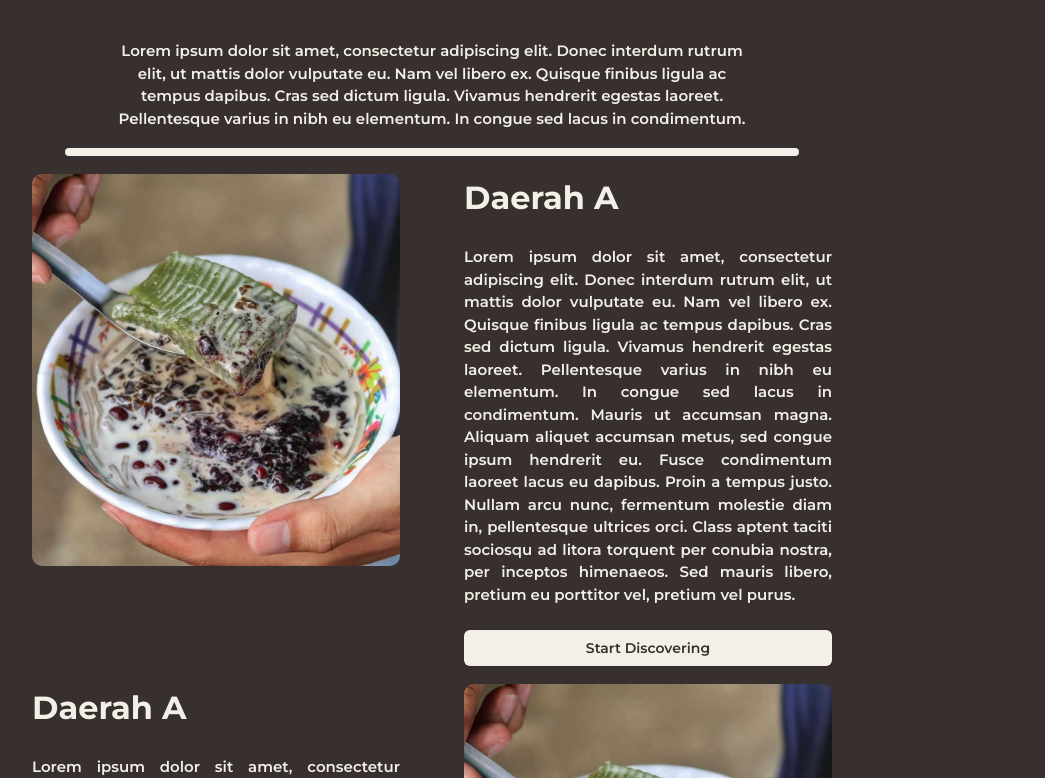
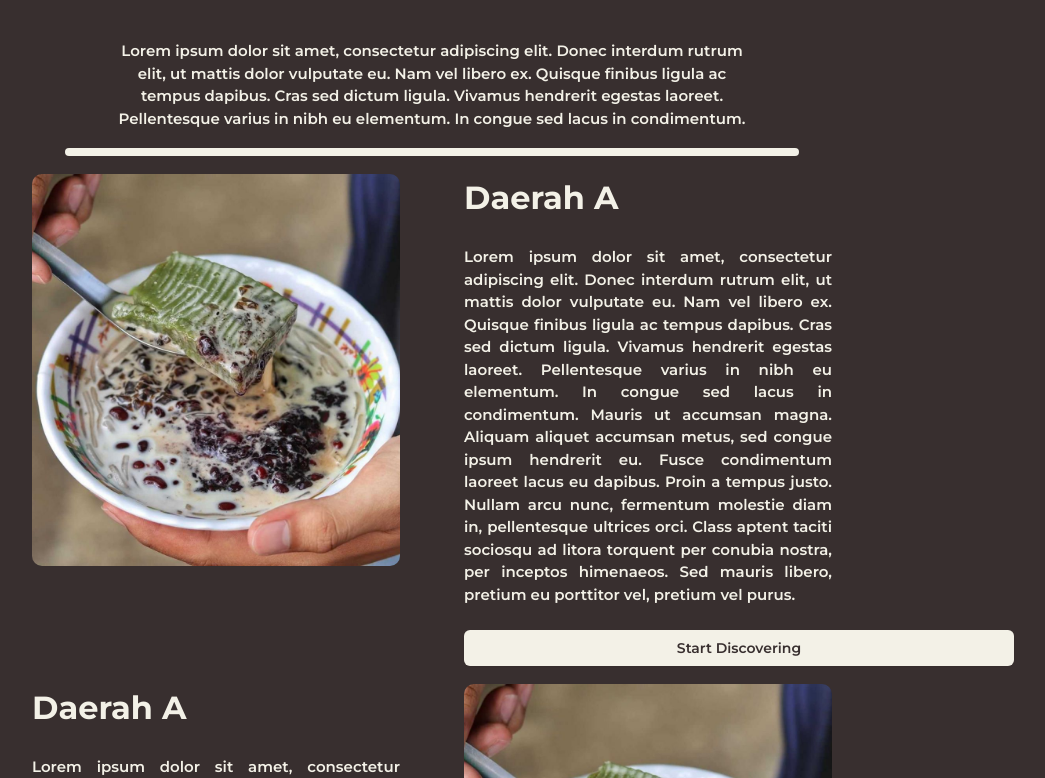
Before and after one commit to rlatksk/Explor-Eats, a React (Vite) app in the folder client/: page / in a window 1280 px wide. Shown: the part 2022-2800 px from the top of the page, without its empty margins (208-1253 px from the left). Built offline with nearby package versions, Linux system fonts and the light colour scheme.

Commit message:
Added Link to button

```diff
--- a/client/src/pages/home/Hero.jsx
+++ b/client/src/pages/home/Hero.jsx
@@ -2,7 +2,7 @@ import React from 'react';
 import bgDayak from '@/assets/images/bg-dayak.jpg';
 import heroImg from '@/assets/images/hero-img.png';
 import { Button } from "@/components/ui/button";
-import path from 'path';
+import { Link } from 'react-router-dom';
 
 function Hero() {
   return (
@@ -16,7 +16,9 @@ function Hero() {
             Lorem ipsum dolor sit amet, consectetur adipiscing elit. Donec interdum rutrum elit, ut mattis dolor vulputate eu. Nam vel libero ex. Quisque finibus ligula ac tempus dapibus. Cras sed dictum ligula. Vivamus hendrerit egestas laoreet. Pellentesque varius in nibh eu elementum. In congue sed lacus in condimentum. Mauris ut accumsan magna. Aliquam aliquet accumsan metus, sed congue ipsum hendrerit eu. Fusce condimentum laoreet lacus eu dapibus. Proin a tempus justo. Nullam arcu nunc, fermentum molestie diam in, pellentesque ultrices orci. Class aptent taciti sociosqu ad litora torquent per conubia nostra, per inceptos himenaeos. Sed mauris libero, pretium eu porttitor vel, pretium vel purus.
           </p>
           <Button className="min-w-[34.375rem]">
-            Start Discovering
+            <Link to="/">
+              Start Discovering
+            </Link>
           </Button>
         </div>
         <div className='items-center justify-center w-fit h-fit'>
--- a/client/src/pages/home/PlaceHome.jsx
+++ b/client/src/pages/home/PlaceHome.jsx
@@ -1,5 +1,6 @@
 import React from 'react'
 import Button from '@/components/ui/button';
+import { Link } from 'react-router-dom';
 import CheHunTiau from '@/assets/images/CheHunTiau.jpg';
 
 function PlaceHome() {
@@ -19,8 +20,10 @@ function PlaceHome() {
             <p className='text-primaryColor font-semibold text-[0.938rem] text-justify'>
             Lorem ipsum dolor sit amet, consectetur adipiscing elit. Donec interdum rutrum elit, ut mattis dolor vulputate eu. Nam vel libero ex. Quisque finibus ligula ac tempus dapibus. Cras sed dictum ligula. Vivamus hendrerit egestas laoreet. Pellentesque varius in nibh eu elementum. In congue sed lacus in condimentum. Mauris ut accumsan magna. Aliquam aliquet accumsan metus, sed congue ipsum hendrerit eu. Fusce condimentum laoreet lacus eu dapibus. Proin a tempus justo. Nullam arcu nunc, fermentum molestie diam in, pellentesque ultrices orci. Class aptent taciti sociosqu ad litora torquent per conubia nostra, per inceptos himenaeos. Sed mauris libero, pretium eu porttitor vel, pretium vel purus.
             </p>
-            <Button className="{}min-w-[34.375rem]" variant="default2" >
-              Start Discovering
+            <Button className="min-w-[34.375rem]" variant="default2" >
+              <Link to="/">
+                Start Discovering
+              </Link>
             </Button>
           </div>
         </div>
@@ -31,7 +34,9 @@ function PlaceHome() {
             Lorem ipsum dolor sit amet, consectetur adipiscing elit. Donec interdum rutrum elit, ut mattis dolor vulputate eu. Nam vel libero ex. Quisque finibus ligula ac tempus dapibus. Cras sed dictum ligula. Vivamus hendrerit egestas laoreet. Pellentesque varius in nibh eu elementum. In congue sed lacus in condimentum. Mauris ut accumsan magna. Aliquam aliquet accumsan metus, sed congue ipsum hendrerit eu. Fusce condimentum laoreet lacus eu dapibus. Proin a tempus justo. Nullam arcu nunc, fermentum molestie diam in, pellentesque ultrices orci. Class aptent taciti sociosqu ad litora torquent per conubia nostra, per inceptos himenaeos. Sed mauris libero, pretium eu porttitor vel, pretium vel purus.
             </p>
             <Button className="{}min-w-[34.375rem]" variant="default2" >
-              Start Discovering
+            <Link to="/">
+                Start Discovering
+              </Link>
             </Button>
           </div>
           <img src={CheHunTiau} className='h-[24.5rem] w-full object-cover rounded-[0.625rem]'/>
```
